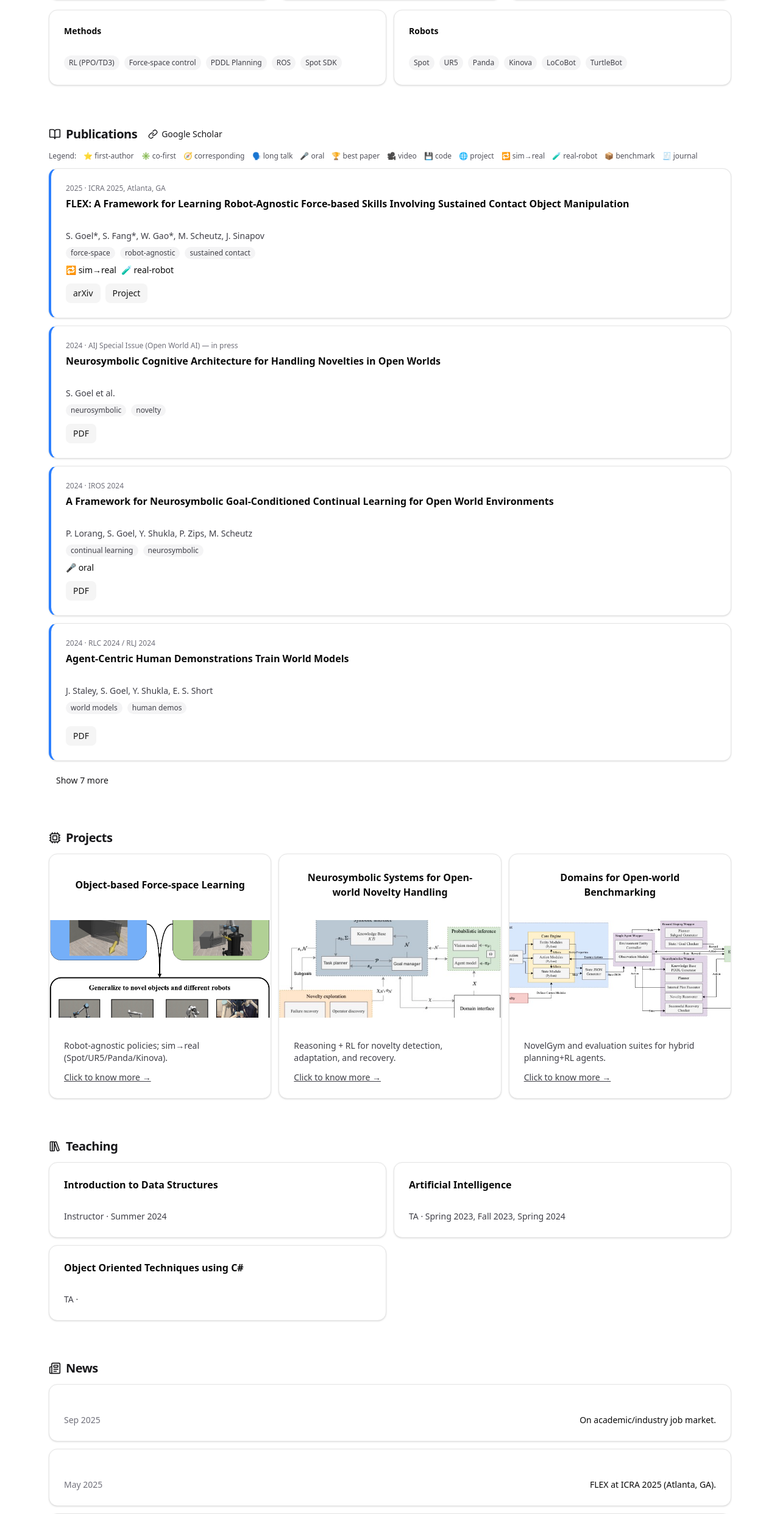
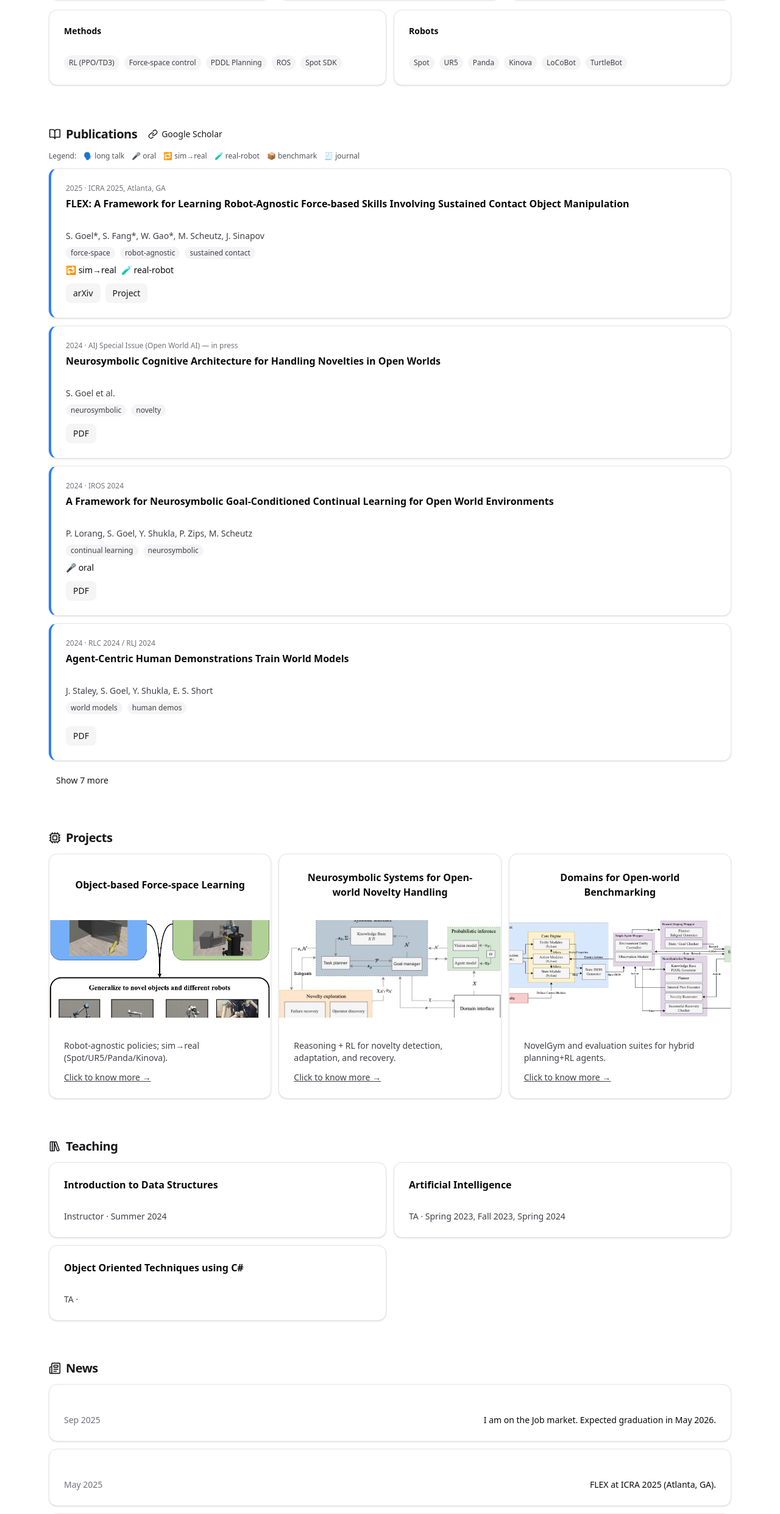
Before and after one commit to goelshivam1210/website, a Next.js app: page / in a window 1280 px wide. Shown: the part 1340-3823 px from the top of the page at 61% size. Built offline with nearby package versions, Linux system fonts and the light colour scheme; no server answers.

Commit message:
few minor changes in cv

```diff
--- a/app/page.tsx
+++ b/app/page.tsx
@@ -156,7 +156,7 @@ const TEACHING = [
 ];
 
 const NEWS = [
-  { date: "Sep 2025", text: "On academic/industry job market." },
+  { date: "Sep 2025", text: "I am on the Job market. Expected graduation in May 2026." },
   { date: "May 2025", text: "FLEX at ICRA 2025 (Atlanta, GA)." },
   { date: "Jan 2025", text: "AAAI 2025: Oral on neurosymbolic cognitive architecture (Open World AI)." },
   { date: "Dec 2024", text: "Joined ONR grant on force-based learning & rapid novelty adaptation using Spot." },
@@ -422,15 +422,15 @@ function Publications() {
       </div>
       <div className="mb-3 text-xs text-zinc-600 dark:text-zinc-400 flex flex-wrap gap-3">
         <span>Legend:</span>
-        <span>⭐ first-author</span>
-        <span>✳ co-first</span>
-        <span>🧭 corresponding</span>
+        {/* <span>⭐ first-author</span> */}
+        {/* <span>✳ co-first</span> */}
+        {/* <span>🧭 corresponding</span> */}
         <span>🗣 long talk</span>
         <span>🎤 oral</span>
-        <span>🏆 best paper</span>
-        <span>🎥 video</span>
-        <span>💾 code</span>
-        <span>🌐 project</span>
+        {/* <span>🏆 best paper</span> */}
+        {/* <span>🎥 video</span> */}
+        {/* <span>💾 code</span> */}
+        {/* <span>🌐 project</span> */}
         <span>🔁 sim→real</span>
         <span>🧪 real-robot</span>
         <span>📦 benchmark</span>
```
Also changed, not shown: 1 other file (tests, documents, lock files or other folders).
